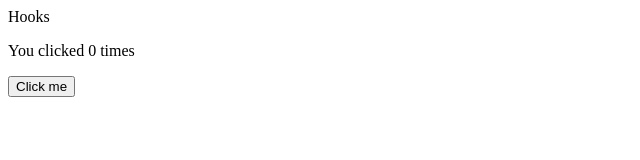
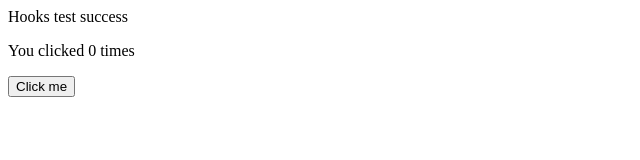
Before and after one commit to muscaiu/hooks-practice, a React (Create React App) app: page / in a window 1280 px wide. Shown: the top 160 px of the page, without its empty margins (0-640 px from the left). Built offline with nearby package versions, Linux system fonts and the light colour scheme.

Commit message:
if test passes

```diff
--- a/src/App.js
+++ b/src/App.js
@@ -7,7 +7,7 @@ class App extends Component {
   render() {
     return (
       <div className="App">
-        Hooks
+        Hooks test success
 
         <SimpleHooks />
 
```
